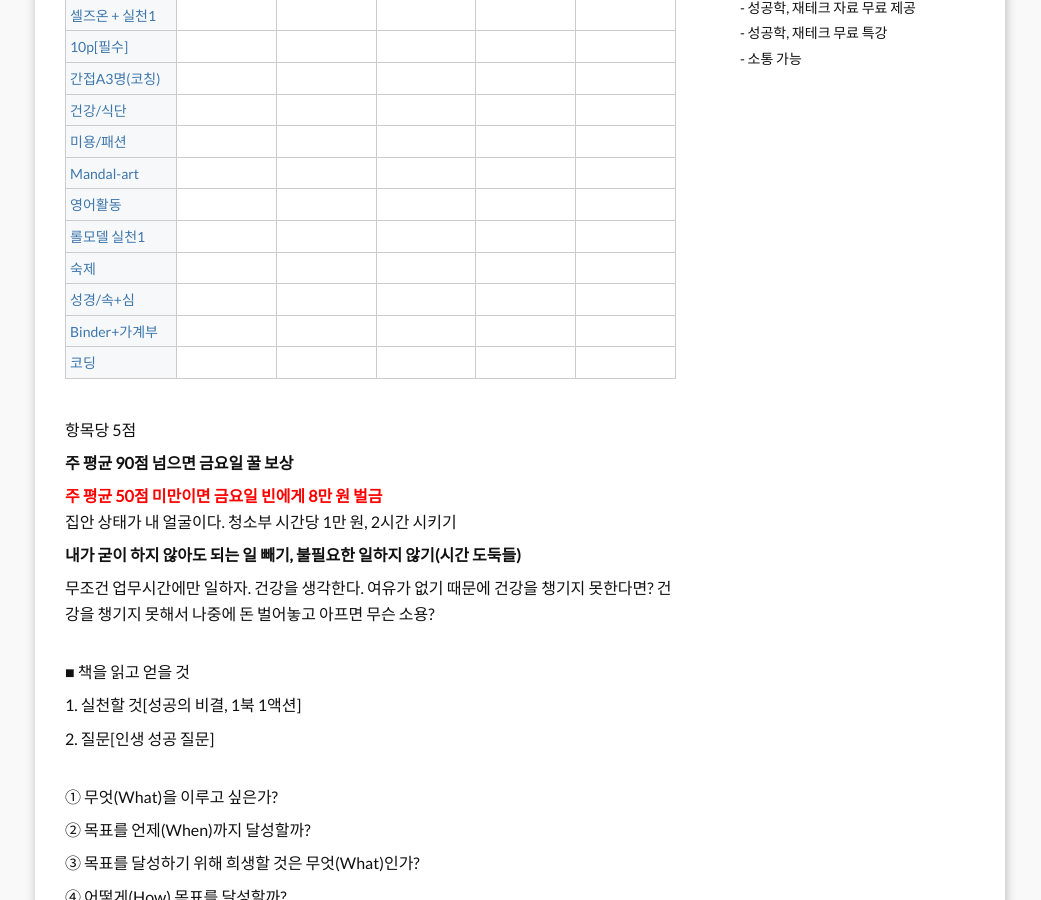
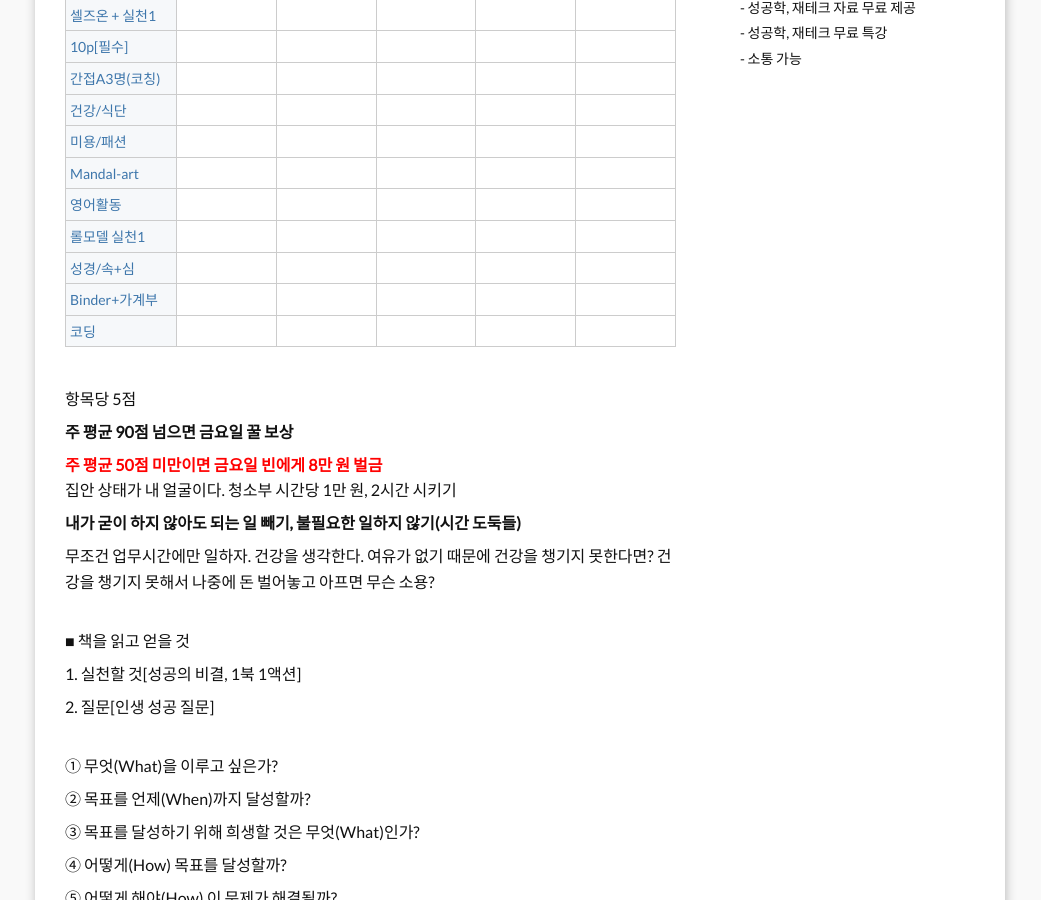
Before and after one commit to leevra/self-management.leeseungju.com, a Jekyll site: the page built from index.html, in a window 1280 px wide and 900 px high, scrolled down 799 px. Shown: the whole window, without its empty margins (120-1161 px from the left). Built offline with Jekyll 4.4.1, drawn with Linux system fonts in a browser that asks for light colours; the list of posts is cut into pages by our own code.

Commit message:
Update index.html

```diff
--- a/index.html
+++ b/index.html
@@ -22,13 +22,6 @@ layout: default
 <td width="123" style="padding: 3px 4px 2px; background-color: rgb(255, 255, 255); color: rgb(61, 118, 171);"><p>&nbsp;</p></td>
 </tr>
 <tr><td width="123" style="padding: 3px 4px 2px; background-color: rgb(246, 248, 250); text-align: left;"><p style=""><font color="#3d76ab">롤모델 실천1</font></p></td>
-<td width="123" style="padding: 3px 4px 2px; background-color: rgb(255, 255, 255); color: rgb(61, 118, 171);"><p>&nbsp;</p></td>
-<td width="123" style="padding: 3px 4px 2px; background-color: rgb(255, 255, 255); color: rgb(61, 118, 171);"><p>&nbsp;</p></td>
-<td width="123" style="padding: 3px 4px 2px; background-color: rgb(255, 255, 255); color: rgb(61, 118, 171);"><p>&nbsp;</p></td>
-<td width="123" style="padding: 3px 4px 2px; background-color: rgb(255, 255, 255); color: rgb(61, 118, 171);"><p>&nbsp;</p></td>
-<td width="123" style="padding: 3px 4px 2px; background-color: rgb(255, 255, 255); color: rgb(61, 118, 171);"><p>&nbsp;</p></td>
-</tr>
-<tr><td width="123" style="padding: 3px 4px 2px; background-color: rgb(246, 248, 250); text-align: left;"><p style=""><font color="#3d76ab">숙제</font></p></td>
 <td width="123" style="padding: 3px 4px 2px; background-color: rgb(255, 255, 255); color: rgb(61, 118, 171);"><p>&nbsp;</p></td>
 <td width="123" style="padding: 3px 4px 2px; background-color: rgb(255, 255, 255); color: rgb(61, 118, 171);"><p>&nbsp;</p></td>
 <td width="123" style="padding: 3px 4px 2px; background-color: rgb(255, 255, 255); color: rgb(61, 118, 171);"><p>&nbsp;</p></td>
```
